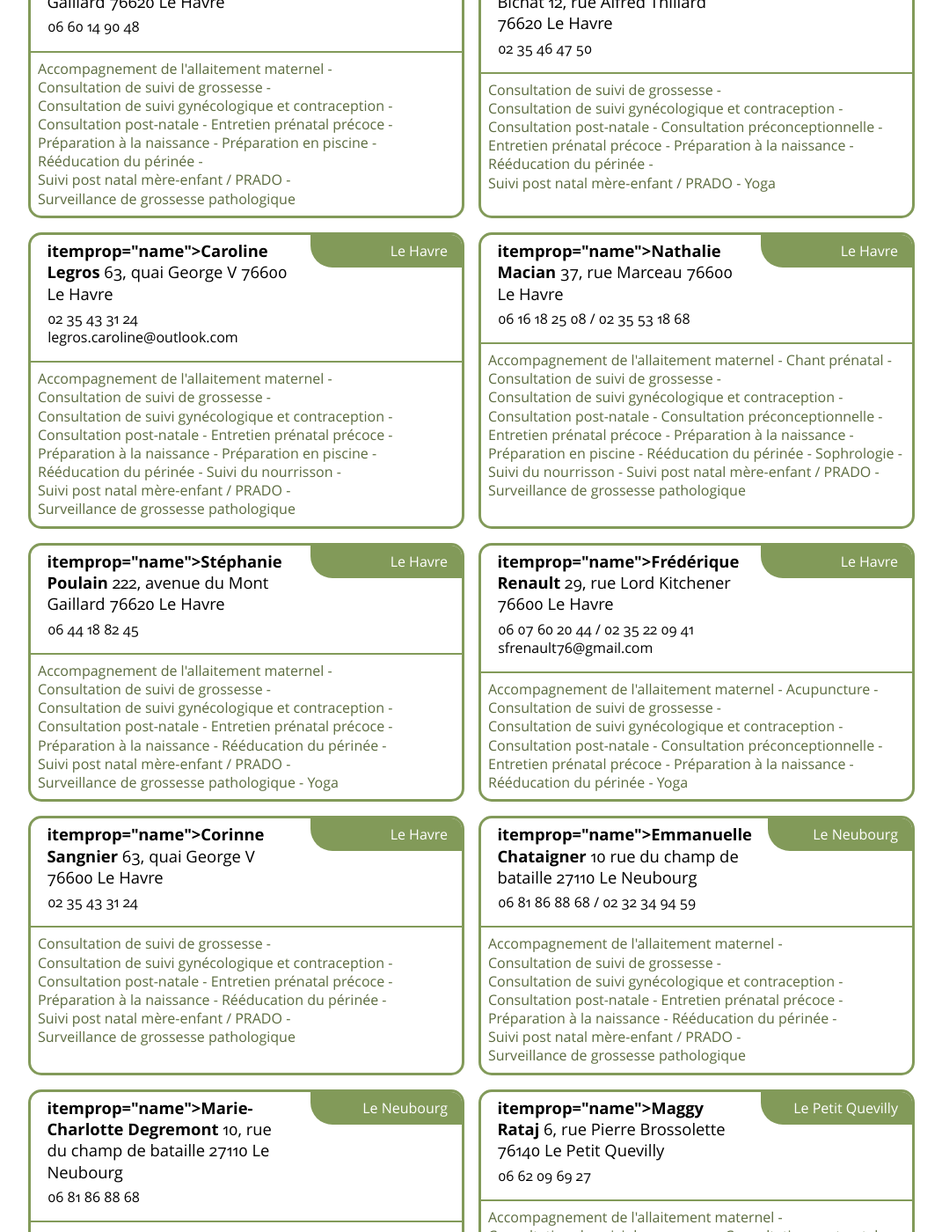
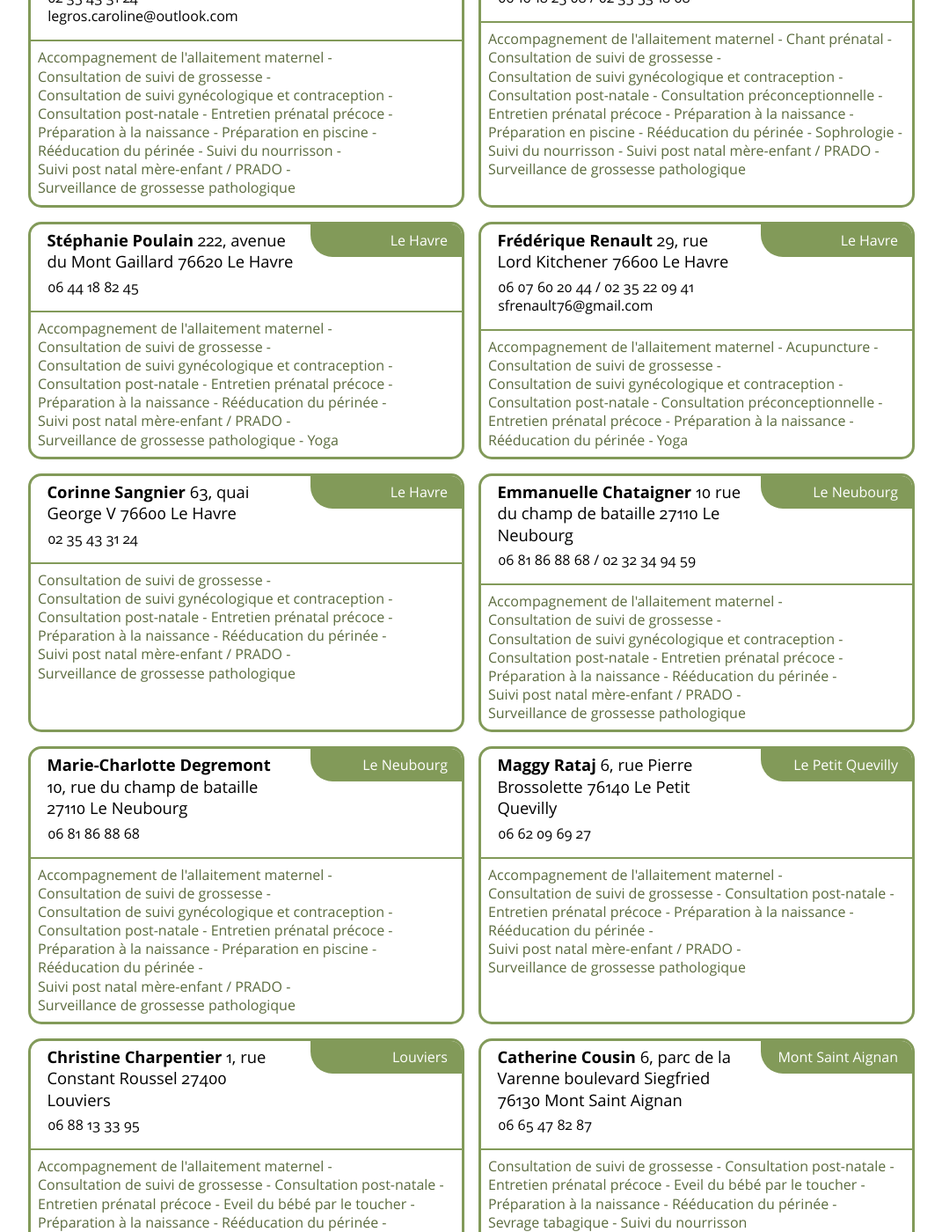
Before and after one commit to SagesFemmesNormandie/SageFemmeNormandie.github.io, a Jekyll site: the page built from annuaire.md, in a window 1280 px wide and 1400 px high, scrolled down 5489 px. Shown: the whole window at 88% size, without its empty margins (96-1167 px from the left). Built offline with Jekyll 4.4.1, drawn with Linux system fonts in a browser that asks for light colours; some of the changed text lies outside the part shown.

Commit message:
corretc members list

```diff
--- a/_includes/members-new.html
+++ b/_includes/members-new.html
@@ -2,7 +2,7 @@
 <div class="members-list__box" itemtype="http://schema.org/Person" data-id="{{forloop.index}}" data-town="{{row.ville}}">
   <div class="members-list__line name">
       <div class="members-list__item name">
-        <strong> itemprop="name">{{ row.prenom }} {{ row.nom }}</strong>
+        <strong itemprop="name">{{ row.prenom }} {{ row.nom }}</strong>
         <span itemprop="streetAddress">{{ row.adresse }}</span> <span itemprop="postalCode">{{ row.code-postal }}</span> <span itemprop="addressLocality">{{ row.ville }}</span>
       </div>
       <div id="id-{{ row.ville | slugify }}" class="members-list__item location">{{ row.ville }}</div>
```
Also changed, not shown: mentions-legales.md (+1 -1 lines), 1 other file.
